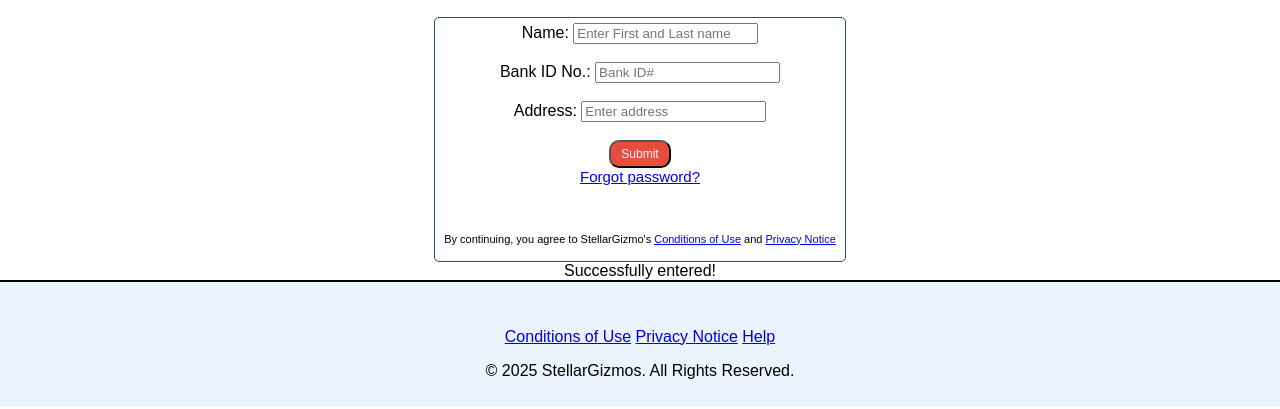
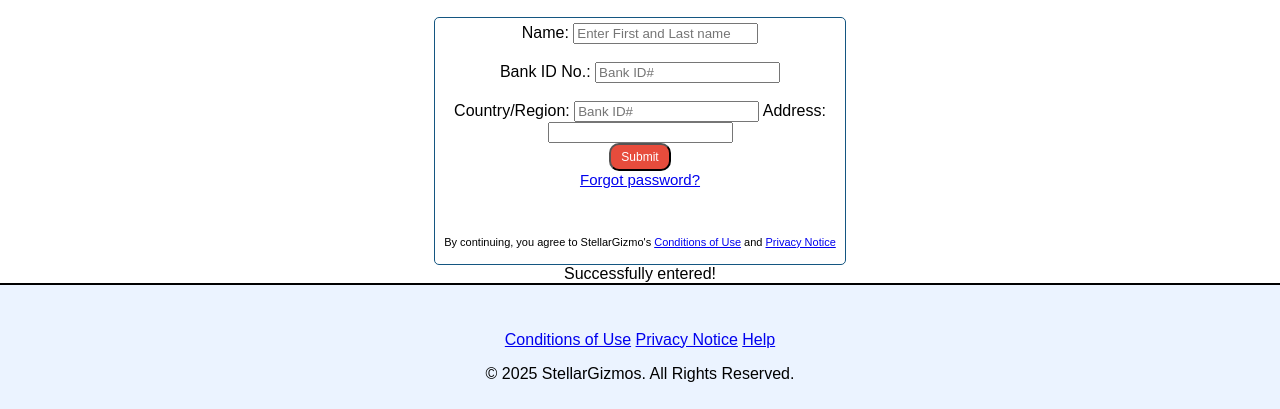
Before and after one commit to Gee14925/StellarGizmos-Accessories, a plain HTML site: page create-account-page.html in a window 1280 px wide. Shown: the part 449-858 px from the top of the page. Drawn offline with Linux system fonts and the light colour scheme.

Commit message:
Update create-account-page.html

```diff
--- a/create-account-page.html
+++ b/create-account-page.html
@@ -76,31 +76,47 @@
     <br>
 	<h2>Create Account</h2>
 
-        <form id="account-form">
+	<form>
             <label for="contact">Name:</label>
 
             <input
             type="text"
             id="fname"
             name="fullname"
-            placeholder="Enter First and Last name" required>
-           <br>
-           <br>
+            placeholder="Enter First and Last name"
+            pattern="[A-Za-z\s]+"
+            title="Only letters and spaces allowed"
+            required>
+           <br><br>
+
             <label for="contact">Bank ID No.:</label>
 
             <input
             type="text"
             id="contact"
             name="contact"
-            placeholder="Bank ID#" required>
+            pattern="[0-9]{3}-?[0-9]{3}-?[0-9]{4}"
+            title="Only nubers and space allowed"
+            placeholder="Bank ID#"
+            required>
+            <br> <br>
 
-                <br> <br>
+            <label for="country">Country/Region:</label>
+
+            <input
+            type="text"
+            id="country"
+            name="country"
+            pattern="[A-Za-z\s]+"
+            title="Only letters and space allowed"
+            placeholder="Bank ID#"
+            required>
+
                 <label for="contact">Address:</label>
                 <input
                 type="text"
-                id="address"
-                name="address"
-		placeholder="Enter address" required>
+                id="Address"
+                name="Address"
 
                 <br> <br>
                 <button type="submit" id="submit">Submit</button>
```
